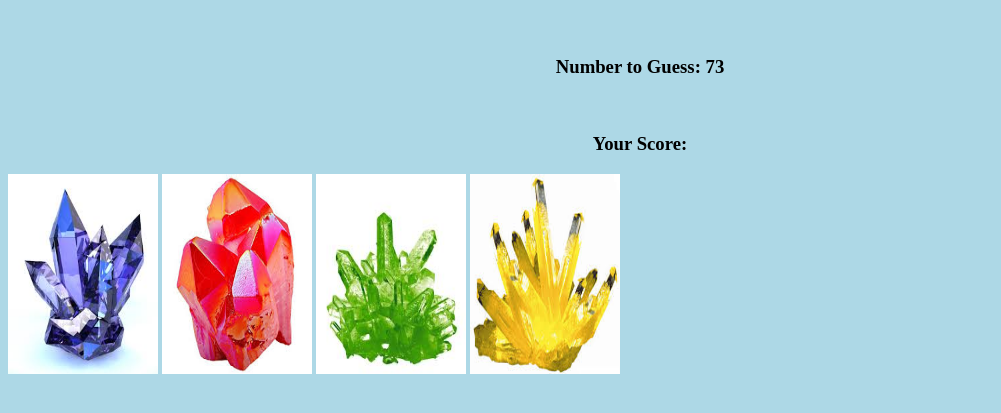
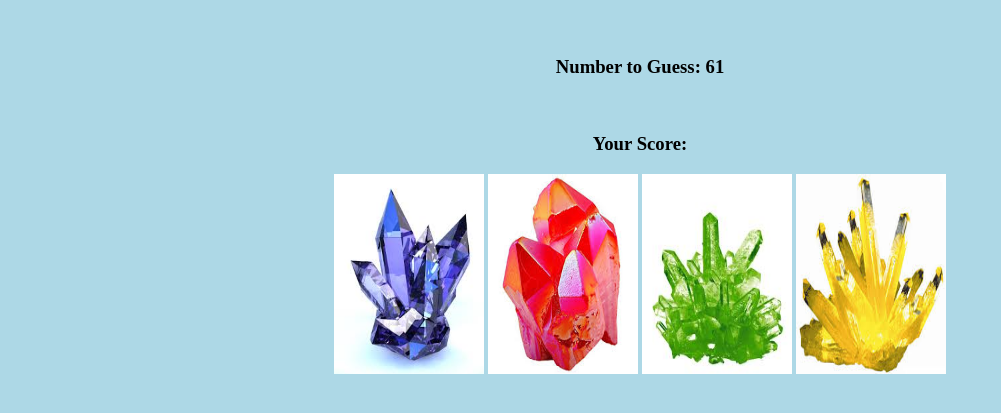
Before and after one commit to TomWelton/week-4-game, a plain HTML site: page index.html in a window 1280 px wide. Shown: the part 61-474 px from the top of the page, without its empty margins (0-1001 px from the left). Drawn offline with nearby package versions, Linux system fonts and the light colour scheme.

Commit message:
Functional game updatesgit add -A

```diff
--- a/assets/css/style.css
+++ b/assets/css/style.css
@@ -10,3 +10,7 @@ h1,h3 {
     width: 150px;
     height: 200px;
 }
+
+div {
+    text-align: center;
+}
--- a/assets/javascript/game.js
+++ b/assets/javascript/game.js
@@ -1,6 +1,9 @@
 //Crystal Game Javascript
-
+///////////////////////////////////////////
+// DONT FORGET DOCUMENT READY FUNCTIONS
+///////////////////////////////////////////
 //Variables
+$(document).ready(function () {
     //selects number 19-120 for computer to use as target
     var targetNumber = Math.floor((Math.random() * 100) + 20);
     //user score starts at zero
@@ -9,21 +12,35 @@ var counter = 0;
     var numberOptions = [1, 2, 3, 4, 5, 6, 7, 8, 9, 10, 11, 12];
     //used to total and show multiple clicks of value for a "total score" for user
     var increment = numberOptions;
+	//array to hold the four selected numbers.
+	var selectedNumbers = [0, 0, 0, 0];
+
+	//alert("Tommy");
+	//Console.log("Tommy");
+
 	//Number user is trying to guess
+    for (var i = 0; i < 4; i++) {
+        selectedNumbers[i] = numberOptions[Math.floor(Math.random() * 12)];
+		//alert("selectedNumbers[" + i + "]: " + selectedNumbers[i]);
+    }
+
 
     $("#number-to-guess").text(targetNumber);
 
 
     $(".crystalPic").on("click", function () {
 
-    counter += increment;
+		//alert(this.id);
+        counter += selectedNumbers[this.id-1];
         //User's total combined guesses
         $("#userScore").text(counter);
 
-    if (counter === targetNumber) {
+        if (counter == targetNumber) {
             alert("You Win!");
+			window.location.reload();
         } else if (counter >= targetNumber) {
             alert("You Lose!");
+			window.location.reload();
         }
-
     });
+});
--- a/index.html
+++ b/index.html
@@ -4,6 +4,7 @@
 <head>
     <meta charset="UTF-8">
     <title>Crystal Game - Week 4</title>
+    <!--Linking external files!-->
     <link rel="stylesheet" href="assets/css/style.css">
 
 </head>
@@ -22,10 +23,10 @@
         </h3>
     </div>
     <div>
-        <img class="crystalPic" src="assets/images/blueCrystal.png" alt="Blue Crystal">
-        <img class="crystalPic" src="assets/images/redCrystal.png" alt="Red Crystal">
-        <img class="crystalPic" src="assets/images/greenCrystal.png" alt="Green Crystal">
-        <img class="crystalPic" src="assets/images/yellowCrystal.png" alt="Yellow Crystal">
+        <img class="crystalPic" id="1" src="assets/images/blueCrystal.png" alt="Blue Crystal">
+        <img class="crystalPic" id="2" src="assets/images/redCrystal.png" alt="Red Crystal">
+        <img class="crystalPic" id="3" src="assets/images/greenCrystal.png" alt="Green Crystal">
+        <img class="crystalPic" id="4" src="assets/images/yellowCrystal.png" alt="Yellow Crystal">
     </div>
 
     <!--Javascript and jQuery linking!-->
```
Lines whose indentation alone changed are shown as unchanged.
